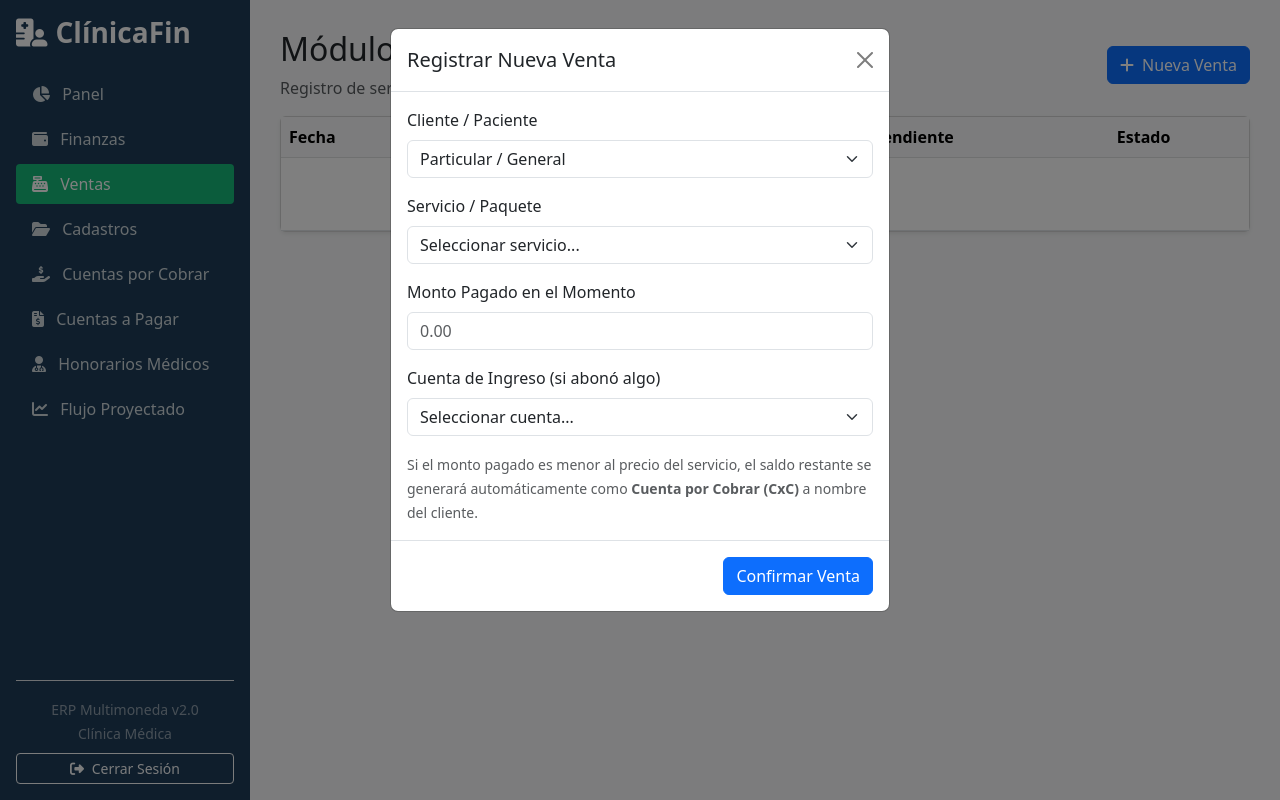
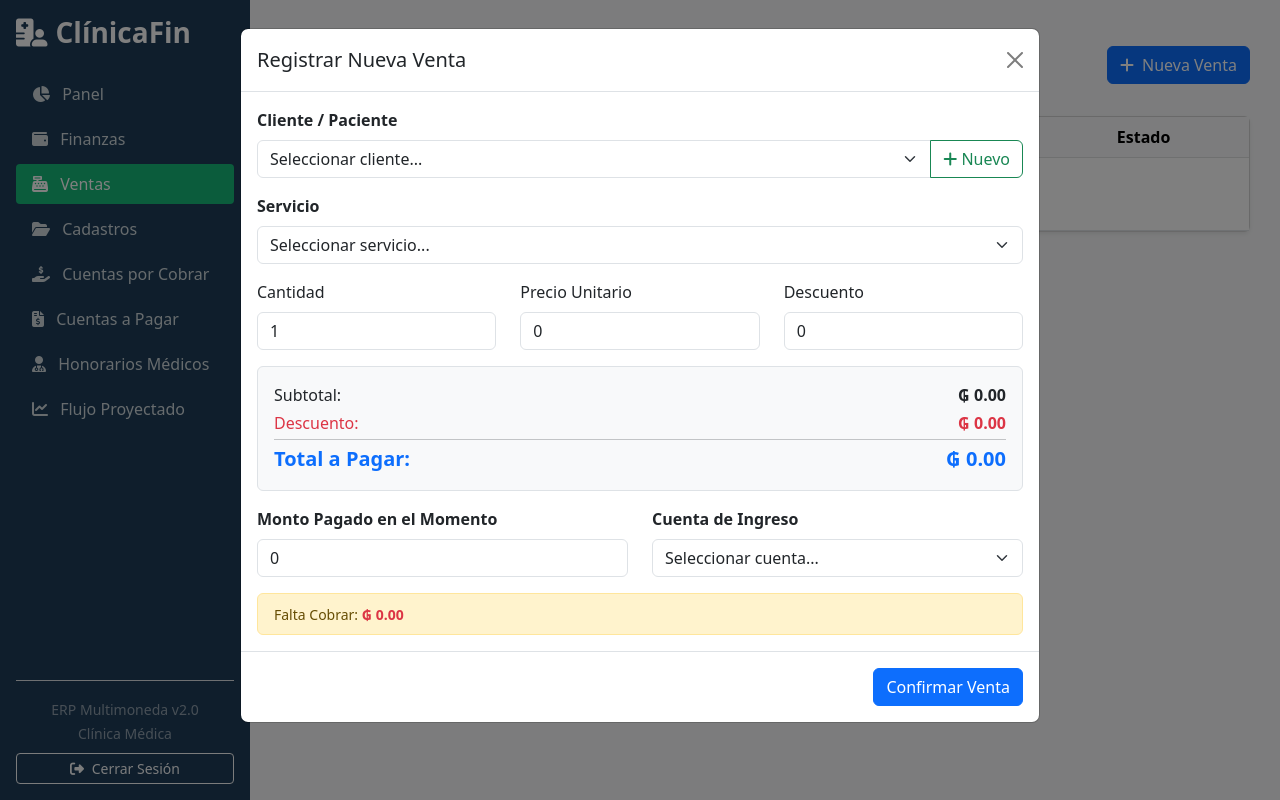
Before and after one commit to patriciafranco-web/finanzas1, a Flask app: page /ventas in a window 1280 px wide, after a click on "Nueva Venta". Run offline with Flask 3, Linux system fonts and the light colour scheme; a user stored in the database is signed in.

Commit message:
Update ventas.html

```diff
--- a/app/templates/ventas.html
+++ b/app/templates/ventas.html
@@ -3,7 +3,7 @@
 <div class="d-flex justify-content-between align-items-center mb-3">
     <div>
         <h2>Módulo de Ventas</h2>
-        <p class="text-muted mb-0">Registro de servicios, cobros y generación automática de cuentas por cobrar</p>
+        <p class="text-muted mb-0">Flujo de venta de servicios, cuentas por cobrar y transacciones</p>
     </div>
     <button class="btn btn-primary" data-bs-toggle="modal" data-bs-target="#modalVenta"><i class="fa-solid fa-plus me-1"></i> Nueva Venta</button>
 </div>
@@ -24,11 +24,17 @@
             <tbody>
                 {% for v in ventas %}
                 <tr>
-                    <td>{{ v.fecha.strftime('%d/%m/%Y') }}</td>
-                    <td class="fw-bold">{{ v.cliente.nombre if v.cliente else 'Particular' }}</td>
-                    <td class="fw-bold">{{ "{:,.2f}".format(v.total) }}</td>
-                    <td class="text-success fw-bold">{{ "{:,.2f}".format(v.pagado) }}</td>
-                    <td class="text-danger fw-bold">{{ "{:,.2f}".format(v.saldo) }}</td>
+                    <td>{{ v.fecha.strftime('%d/%m/%Y') if v.fecha else '-' }}</td>
+                    <td class="fw-bold">
+                        {% if v.cliente %}
+                            {{ v.cliente.nombre }}
+                        {% else %}
+                            Particular / General
+                        {% endif %}
+                    </td>
+                    <td class="fw-bold">₲ {{ "{:,.2f}".format(v.total or 0) }}</td>
+                    <td class="text-success fw-bold">₲ {{ "{:,.2f}".format(v.pagado or 0) }}</td>
+                    <td class="text-danger fw-bold">₲ {{ "{:,.2f}".format(v.saldo or 0) }}</td>
                     <td>
                         {% if v.estado == 'Pagada' %}<span class="badge bg-success">Pagada</span>
                         {% elif v.estado == 'Parcial' %}<span class="badge bg-info text-dark">Parcial</span>
@@ -45,38 +51,75 @@
 
 <!-- Modal Nueva Venta -->
 <div class="modal fade" id="modalVenta" tabindex="-1">
-    <div class="modal-dialog">
+    <div class="modal-dialog modal-lg">
         <div class="modal-content">
-            <form action="{{ url_for('main.agregar_venta') }}" method="POST">
+            <form action="{{ url_for('main.agregar_venta_completa') }}" method="POST">
                 <div class="modal-header">
                     <h5 class="modal-title">Registrar Nueva Venta</h5>
                     <button type="button" class="btn-close" data-bs-dismiss="modal"></button>
                 </div>
                 <div class="modal-body">
                     <div class="mb-3">
-                        <label class="form-label">Cliente / Paciente</label>
-                        <select class="form-select" name="cliente_id">
-                            <option value="">Particular / General</option>
+                        <label class="form-label fw-bold">Cliente / Paciente</label>
+                        <div class="input-group">
+                            <select class="form-select" name="cliente_id" id="clienteSelect">
+                                <option value="">Seleccionar cliente...</option>
                                 {% for cl in clientes %}
                                 <option value="{{ cl.id }}">{{ cl.nombre }}</option>
                                 {% endfor %}
                             </select>
+                            <button type="button" class="btn btn-outline-success" data-bs-toggle="modal" data-bs-target="#modalNuevoClienteRapido"><i class="fa-solid fa-plus"></i> Nuevo</button>
                         </div>
+                    </div>
+
                     <div class="mb-3">
-                        <label class="form-label">Servicio / Paquete</label>
-                        <select class="form-select" name="servicio_id" required>
+                        <label class="form-label fw-bold">Servicio</label>
+                        <select class="form-select" name="servicio_id" id="servicioSelect" required onchange="actualizarPrecioServicio(this)">
                             <option value="">Seleccionar servicio...</option>
                             {% for s in servicios %}
-                            <option value="{{ s.id }}">{{ s.nombre }} ({{ s.moneda }} {{ "{:,.2f}".format(s.precio) }})</option>
+                            <option value="{{ s.id }}" data-precio="{{ s.precio }}">[{{ s.codigo or 'S/C' }}] {{ s.nombre }} - ₲ {{ "{:,.2f}".format(s.precio) }}</option>
                             {% endfor %}
                         </select>
                     </div>
-                    <div class="mb-3">
-                        <label class="form-label">Monto Pagado en el Momento</label>
-                        <input type="number" step="any" class="form-control" name="monto_pagado" placeholder="0.00">
+
+                    <div class="row">
+                        <div class="col-md-4 mb-3">
+                            <label class="form-label">Cantidad</label>
+                            <input type="number" class="form-control" name="cantidad" id="inputCantidad" value="1" min="1" oninput="calcularTotalesVenta()">
                         </div>
-                    <div class="mb-3">
-                        <label class="form-label">Cuenta de Ingreso (si abonó algo)</label>
+                        <div class="col-md-4 mb-3">
+                            <label class="form-label">Precio Unitario</label>
+                            <input type="number" step="any" class="form-control" name="precio_unitario" id="inputPrecio" value="0" oninput="calcularTotalesVenta()">
+                        </div>
+                        <div class="col-md-4 mb-3">
+                            <label class="form-label">Descuento</label>
+                            <input type="number" step="any" class="form-control" name="descuento" id="inputDescuento" value="0" oninput="calcularTotalesVenta()">
+                        </div>
+                    </div>
+
+                    <div class="p-3 bg-light rounded border mb-3">
+                        <div class="d-flex justify-content-between mb-1">
+                            <span>Subtotal:</span>
+                            <strong id="lblSubtotal">₲ 0.00</strong>
+                        </div>
+                        <div class="d-flex justify-content-between mb-1 text-danger">
+                            <span>Descuento:</span>
+                            <strong id="lblDescuento">₲ 0.00</strong>
+                        </div>
+                        <hr class="my-1">
+                        <div class="d-flex justify-content-between fs-5 fw-bold text-primary">
+                            <span>Total a Pagar:</span>
+                            <span id="lblTotal">₲ 0.00</span>
+                        </div>
+                    </div>
+
+                    <div class="row">
+                        <div class="col-md-6 mb-3">
+                            <label class="form-label fw-bold">Monto Pagado en el Momento</label>
+                            <input type="number" step="any" class="form-control" name="monto_pagado" id="inputPagado" value="0" oninput="calcularTotalesVenta()">
+                        </div>
+                        <div class="col-md-6 mb-3">
+                            <label class="form-label fw-bold">Cuenta de Ingreso</label>
                             <select class="form-select" name="cuenta_id">
                                 <option value="">Seleccionar cuenta...</option>
                                 {% for c in cuentas %}
@@ -84,7 +127,11 @@
                                 {% endfor %}
                             </select>
                         </div>
-                    <small class="text-muted">Si el monto pagado es menor al precio del servicio, el saldo restante se generará automáticamente como <strong>Cuenta por Cobrar (CxC)</strong> a nombre del cliente.</small>
+                    </div>
+
+                    <div class="alert alert-warning py-2 mb-0">
+                        <small>Falta Cobrar: <strong id="lblSaldo" class="text-danger">₲ 0.00</strong></small>
+                    </div>
                 </div>
                 <div class="modal-footer">
                     <button type="submit" class="btn btn-primary">Confirmar Venta</button>
@@ -93,4 +140,29 @@
         </div>
     </div>
 </div>
+
+<script>
+function actualizarPrecioServicio(select) {
+    let opt = select.options[select.selectedIndex];
+    let precio = opt.getAttribute('data-precio') || 0;
+    document.getElementById('inputPrecio').value = precio;
+    calcularTotalesVenta();
+}
+
+function calcularTotalesVenta() {
+    let cantidad = parseFloat(document.getElementById('inputCantidad').value) || 0;
+    let precio = parseFloat(document.getElementById('inputPrecio').value) || 0;
+    let descuento = parseFloat(document.getElementById('inputDescuento').value) || 0;
+    let pagado = parseFloat(document.getElementById('inputPagado').value) || 0;
+
+    let subtotal = cantidad * precio;
+    let total = Math.max(0, subtotal - descuento);
+    let saldo = Math.max(0, total - pagado);
+
+    document.getElementById('lblSubtotal').innerText = '₲ ' + subtotal.toLocaleString('es-PY', {minimumFractionDigits: 2});
+    document.getElementById('lblDescuento').innerText = '₲ ' + descuento.toLocaleString('es-PY', {minimumFractionDigits: 2});
+    document.getElementById('lblTotal').innerText = '₲ ' + total.toLocaleString('es-PY', {minimumFractionDigits: 2});
+    document.getElementById('lblSaldo').innerText = '₲ ' + saldo.toLocaleString('es-PY', {minimumFractionDigits: 2});
+}
+</script>
 {% endblock %}
```
Lines whose indentation alone changed are shown as unchanged.
